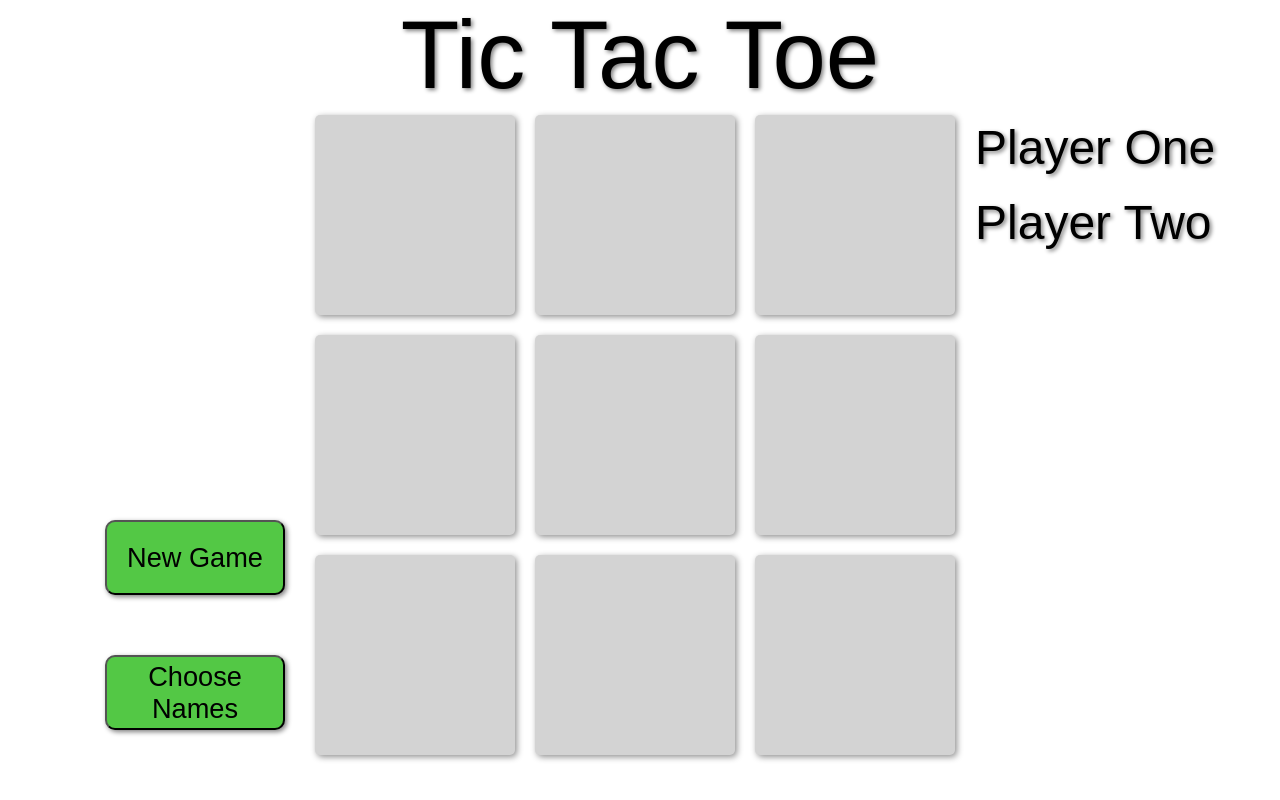
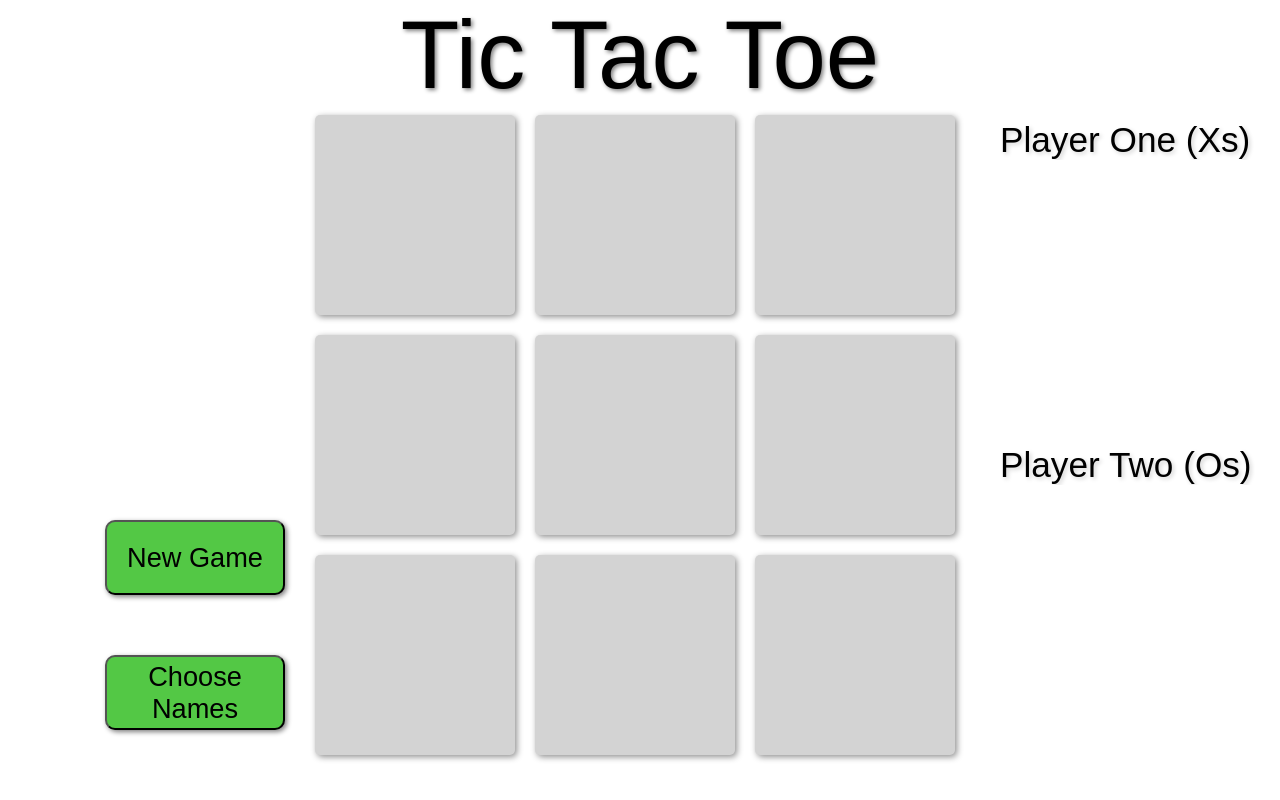
Before and after one commit to Pete-Fowler/tic-tac-toe, a plain HTML site: page index.html in a window 1280 px wide. Drawn offline with Linux system fonts and the light colour scheme.

Commit message:
Add transition effects on turn, add style

```diff
--- a/index.html
+++ b/index.html
@@ -28,11 +28,11 @@
             <div class="cell" id="8"></div>
         </div>
         <div id="name-box">
-            <div id="p1" class="name">
-                <p>Player One</p>
+            <div id="p1" class="name-box">
+                <p>Player One (Xs)</p>
             </div>
-            <div id="p2" class="name">
-                <p>Player Two</p>
+            <div id="p2" class="name-box">
+                <p>Player Two (Os)</p>
             </div>
         </div>
     </div>
--- a/script.js
+++ b/script.js
@@ -59,6 +59,8 @@ const board = (() => {
 const play = (() => {
     let p1, p2, currentPlayer;
     const text = document.querySelector('#text-box');
+    const p1Box = document.querySelector('#p1');
+    const p2Box = document.querySelector('#p2');
 
     const newGame = () => {
         board.init();
@@ -79,12 +81,10 @@ const play = (() => {
     }
 
     const addNamesUi = (p1Name, p2Name) => {
-        const p1Box = document.querySelector('#p1');
-        const p2Box = document.querySelector('#p2');
-
         let name1 = document.createElement('p');
         name1.id = 'name1';
         name1.className = 'names';
+        p1Box.classList.add('active');
         name1.textContent = p1Name;
         p1Box.appendChild(name1);
 
@@ -95,12 +95,18 @@ const play = (() => {
         p2Box.appendChild(name2);
     }
 
+    const toggleNamesUi = () => {
+        p1Box.classList.toggle('active');
+        p2Box.classList.toggle('active');
+    }
+
     const switchPlayers = () => {
         if (currentPlayer === p1) {
             currentPlayer = p2;
         } else {
             currentPlayer = p1;
         }
+        toggleNamesUi();
         return currentPlayer;
     }
 
--- a/style.css
+++ b/style.css
@@ -82,12 +82,47 @@
 
 #name-box {
     width: 300px;
-    font-size: 3rem;
+    font-size: 2.2rem;
     display: flex;
     flex-direction: column;
 }
 
 #name-box p {
     margin: 10px;
-    text-shadow: 2px 2px 4px gray;
+    text-shadow: 2px 2px 4px lightgray;
+    overflow: hidden;
 }
+
+
+.name-box {
+    height: 50%;
+    display: flex;
+    flex-direction: column;
+}
+
+.names {
+    align-self: center;
+}
+
+#p1 {
+    margin-left: 25px;
+    transition: 1.1s;
+}
+
+#name1 {
+
+}
+
+#p2 {
+    margin-left: 25px;
+    transition: 1.1s;
+}
+
+#name2 {
+
+}
+
+.active {
+    transform: scale(1.2);
+    transition: 1.1s;
+}
```
